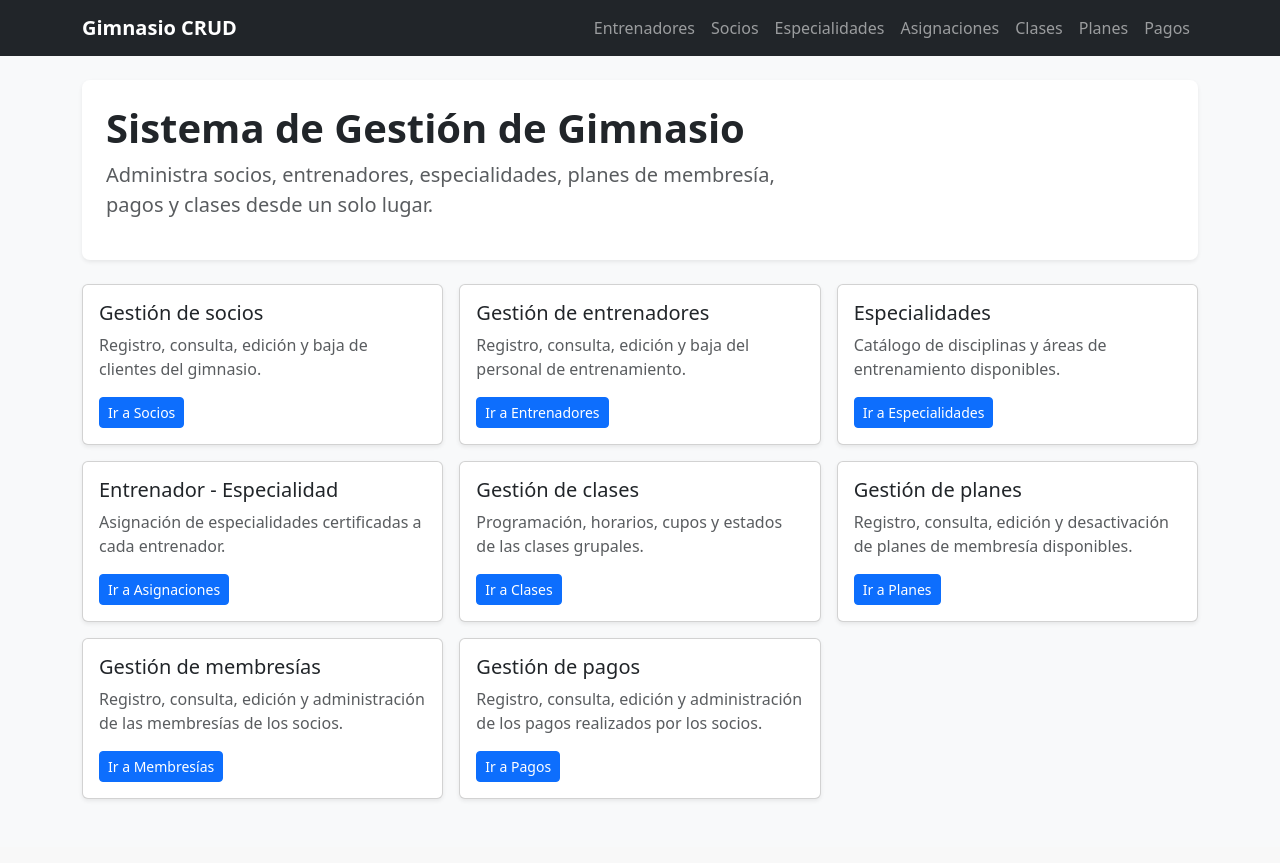
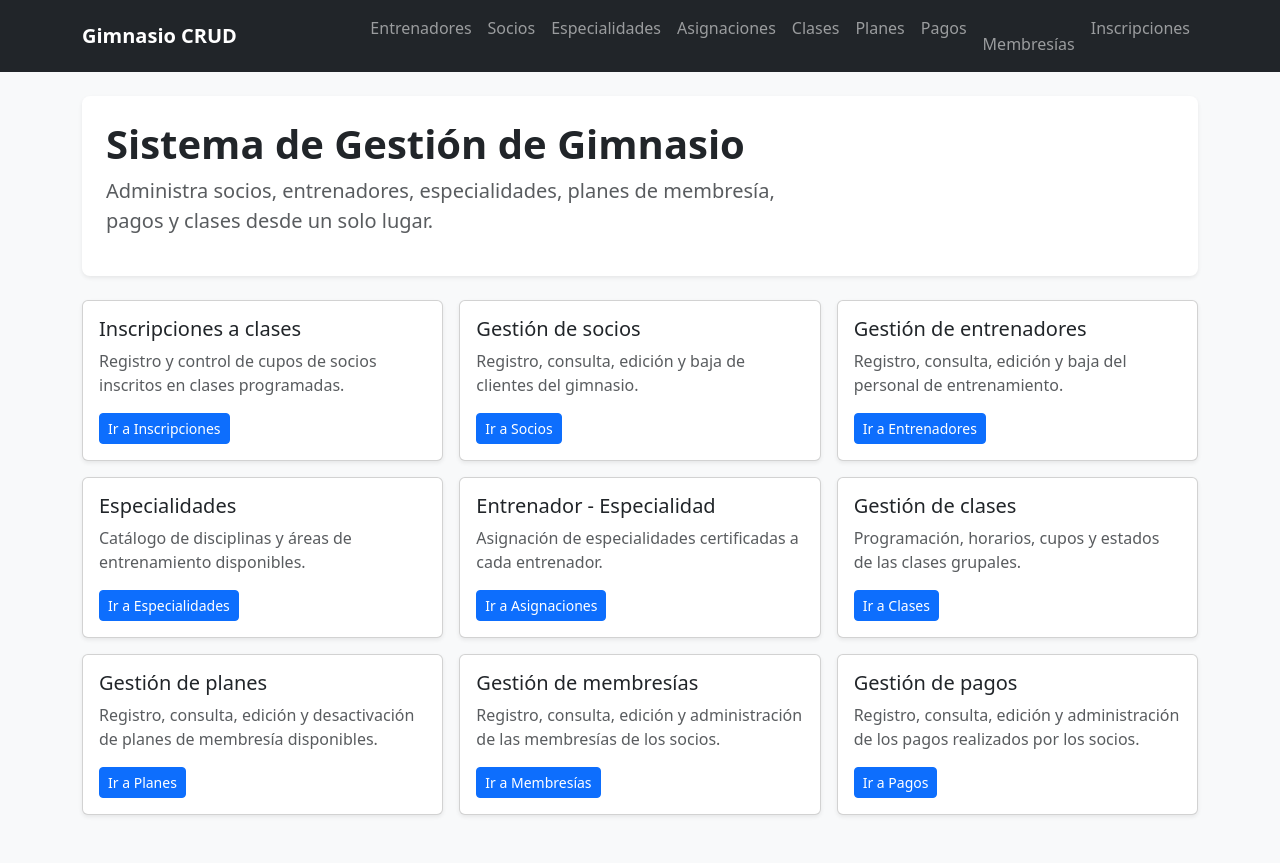
Before and after one commit to laurachaux09/Proyectofinal_Programaci-nWeb, a Flask app: page / in a window 1280 px wide. Before the commit the page ends 800 px from the top, so only its background shows below. Run offline with Flask 3, Linux system fonts and the light colour scheme.

Commit message:
Registro de inscripciones y actualización de menú e inicio
Se registra inscripciones_bp en app.py y se añaden los enlaces de Membresías e Inscripciones en base.html e index.html.

```diff
--- a/app.py
+++ b/app.py
@@ -8,6 +8,7 @@ from routes.clases import clases_bp
 from routes.planes_membresia import planes_bp
 from routes.membresias import membresias_bp
 from routes.pagos import pagos_bp
+from routes.inscripciones_clase import inscripciones_bp
 
 from config import SECRET_KEY
 app = Flask(__name__)
@@ -21,6 +22,7 @@ app.register_blueprint(entrenadores_esp_bp)
 app.register_blueprint(clases_bp)
 app.register_blueprint(membresias_bp)
 app.register_blueprint(pagos_bp)
+app.register_blueprint(inscripciones_bp)
 
 @app.route("/")
 def inicio():
--- a/templates/base.html
+++ b/templates/base.html
@@ -42,6 +42,12 @@
                     <li class="nav-item">
                         <a class="nav-link" href="{{ url_for('pagos.listar_pagos') }}">
                             Pagos
+                            <li class="nav-item">
+                        <a class="nav-link" href="{{ url_for('membresias.listar_membresias') }}">Membresías</a>
+                    </li>
+                    <li class="nav-item">
+                        <a class="nav-link" href="{{ url_for('inscripciones_clase.listar_inscripciones') }}">Inscripciones</a>
+                    </li>
                         </a>
                     </li>
                 </ul>
--- a/templates/index.html
+++ b/templates/index.html
@@ -11,6 +11,19 @@
 </div>
 
 <div class="row g-3">
+    <div class="col-md-4">
+    <div class="card h-100 shadow-sm">
+        <div class="card-body">
+            <h5 class="card-title">Inscripciones a clases</h5>
+            <p class="card-text text-muted">
+                Registro y control de cupos de socios inscritos en clases programadas.
+            </p>
+            <a href="{{ url_for('inscripciones_clase.listar_inscripciones') }}" class="btn btn-primary btn-sm">
+                Ir a Inscripciones
+            </a>
+        </div>
+    </div>
+</div>
     <div class="col-md-4">
         <div class="card h-100 shadow-sm">
             <div class="card-body">
```
